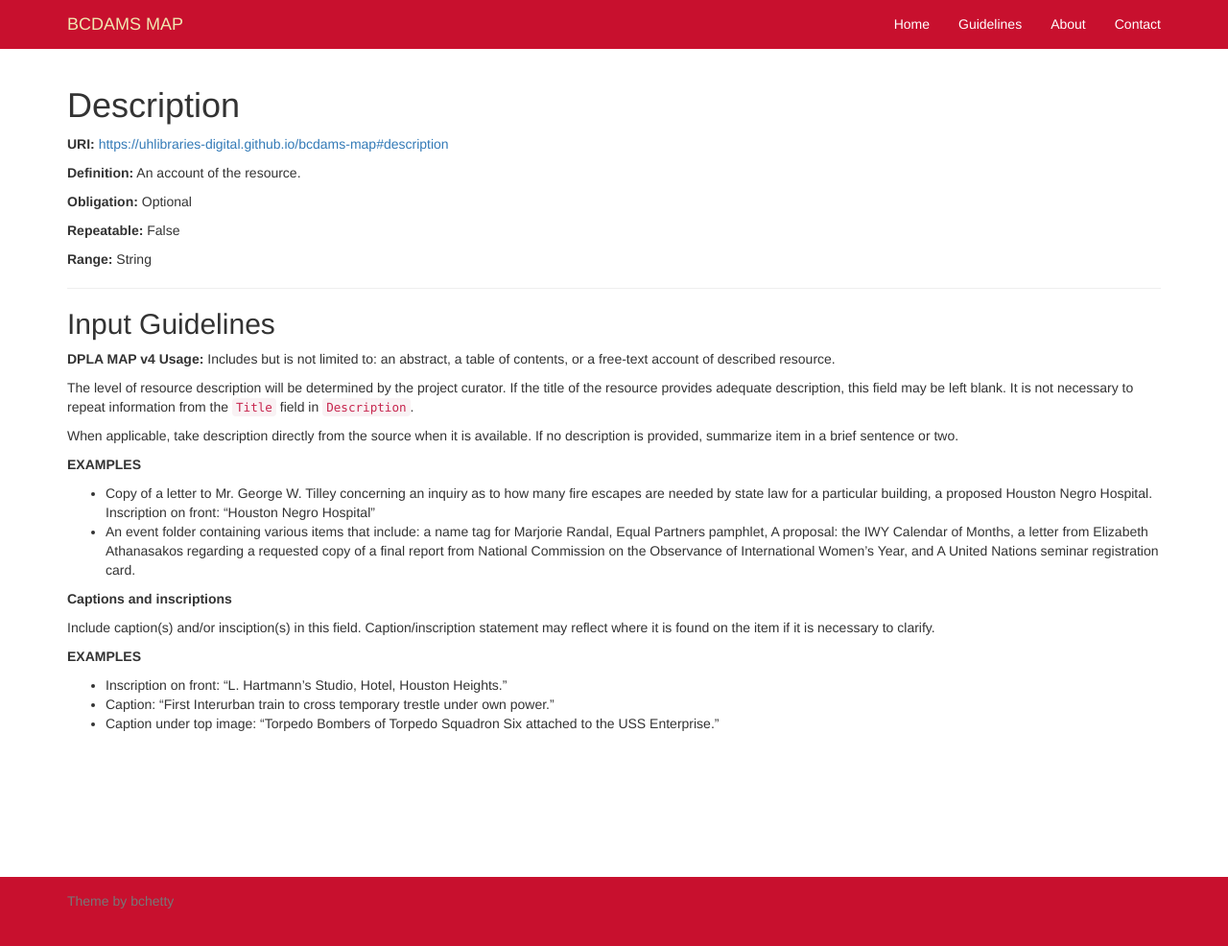
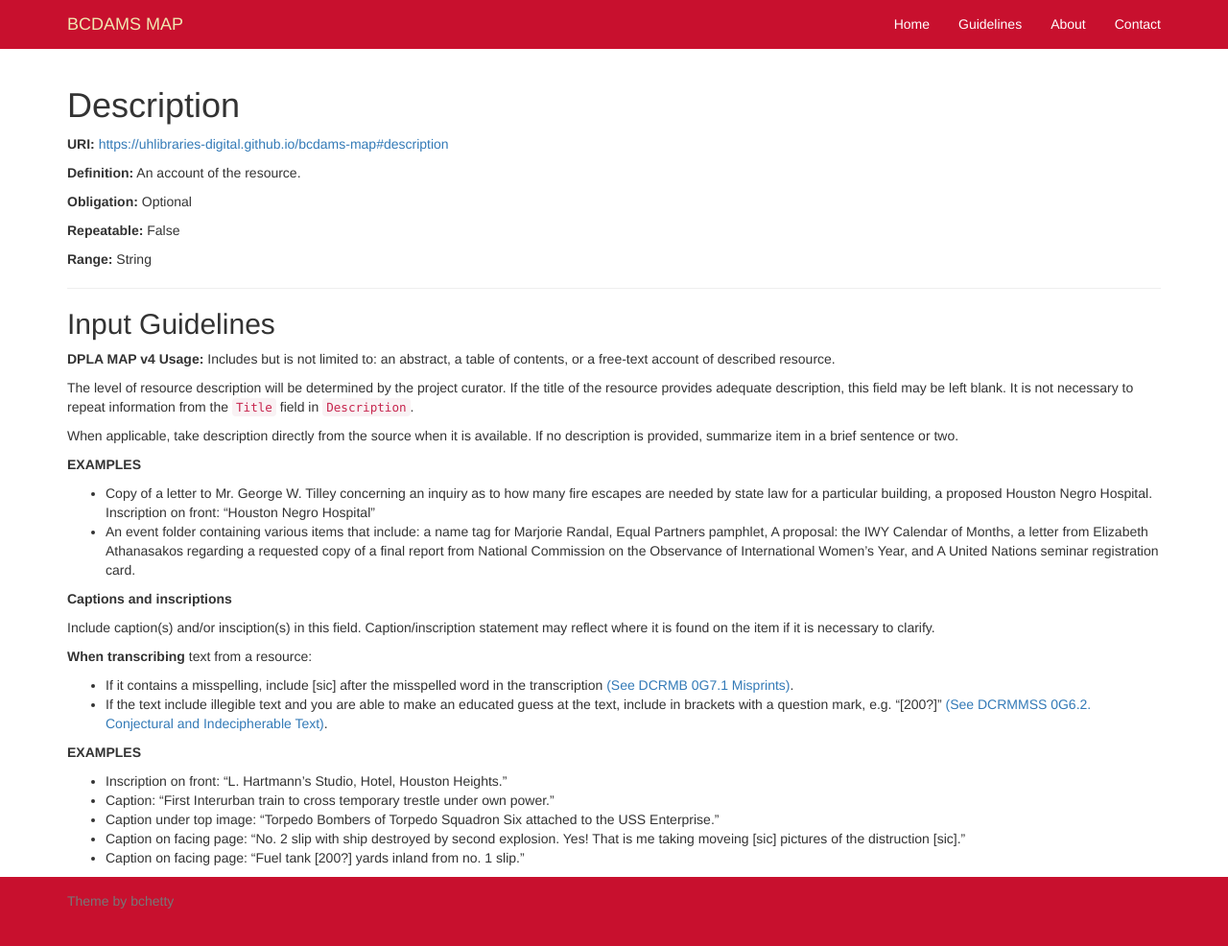
Before and after one commit to uhlibraries-digital/bcdams-map, a Jekyll site: the page built from guidelines/description.md, in a window 1280 px wide and 994 px high. Shown: the top 986 px of the window at 96% size. Built offline with Jekyll 4.4.1, drawn with Linux system fonts in a browser that asks for light colours; nearby versions of some CDN libraries; comment, search, counter and statistics services are not loaded.

Commit message:
update description input guidelines

```diff
--- a/guidelines/description.md
+++ b/guidelines/description.md
@@ -21,7 +21,13 @@ __Captions and inscriptions__
 
 Include caption(s) and/or insciption(s) in this field. Caption/inscription statement may reflect where it is found on the item if it is necessary to clarify.
 
+__When transcribing__ text from a resource:
+- If it contains a misspelling, include [sic] after the misspelled word in the transcription [(See DCRMB 0G7.1 Misprints)](http://rbms.info/files/dcrm/dcrmb/DCRMB3.pdf).
+- If the text include illegible text and you are able to make an educated guess at the text, include in brackets with a question mark, e.g. "[200?]" [(See DCRMMSS 0G6.2. Conjectural and Indecipherable Text)](http://rbms.info/files/dcrm/dcrmmss/DCRMMSS.pdf).
+
 __EXAMPLES__
 - Inscription on front: "L. Hartmann's Studio, Hotel, Houston Heights."
 - Caption: "First Interurban train to cross temporary trestle under own power."
 - Caption under top image: "Torpedo Bombers of Torpedo Squadron Six attached to the USS Enterprise."
+- Caption on facing page: "No. 2 slip with ship destroyed by second explosion. Yes! That is me taking moveing [sic] pictures of the distruction [sic]."
+- Caption on facing page: "Fuel tank [200?] yards inland from no. 1 slip."
```
